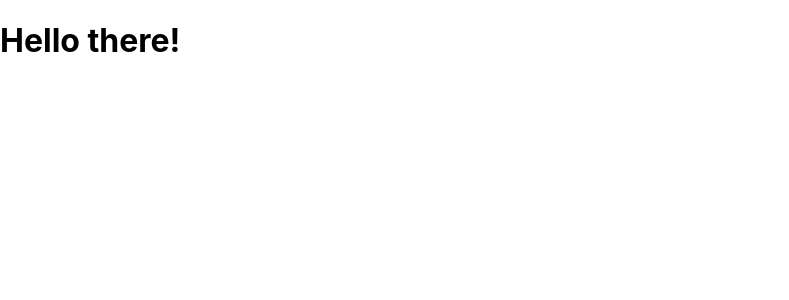
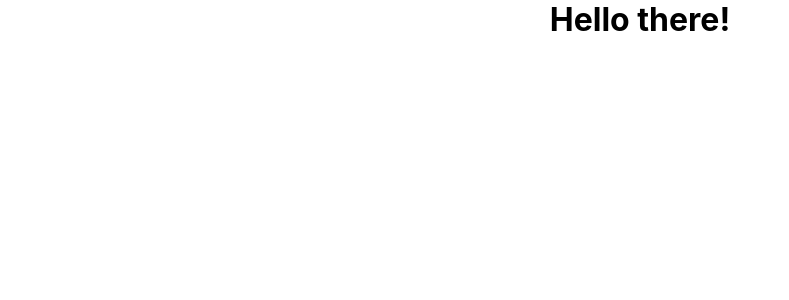
Before and after one commit to staelerss/cardGame, a React (Create React App) app in the folder card-game/: page / in a window 1280 px wide. Shown: the top 300 px of the page, without its empty margins (0-789 px from the left). Built offline with nearby package versions, Linux system fonts and the light colour scheme.

Commit message:
finished general structure of card game project

```diff
--- a/card-game/src/App.js
+++ b/card-game/src/App.js
@@ -1,12 +1,11 @@
 import React from "react";
 import {CardGame} from "./components/cardGame";
+import './styles.css';
 
 function App() {
   return (
-    <div className="App">
-      <header className="App-header">
+    <div className="App-wrapper">
       <CardGame/>
-      </header>
     </div>
   );
 }
--- a/card-game/src/index.css
+++ b/card-game/src/index.css
@@ -1,13 +1,12 @@
 body {
+  padding: 0;
   margin: 0;
   font-family: -apple-system, BlinkMacSystemFont, 'Segoe UI', 'Roboto', 'Oxygen',
     'Ubuntu', 'Cantarell', 'Fira Sans', 'Droid Sans', 'Helvetica Neue',
     sans-serif;
-  -webkit-font-smoothing: antialiased;
-  -moz-osx-font-smoothing: grayscale;
 }
 
-code {
-  font-family: source-code-pro, Menlo, Monaco, Consolas, 'Courier New',
-    monospace;
+h1, p {
+  padding: 0;
+  margin: 0;
 }
--- /dev/null
+++ b/card-game/src/styles.css
@@ -0,0 +1,5 @@
+.App-wrapper {
+    display: flex;
+    justify-content: center;
+    align-items: center;
+}
```
Also changed, not shown: 1 other file (tests, documents, lock files or other folders).
